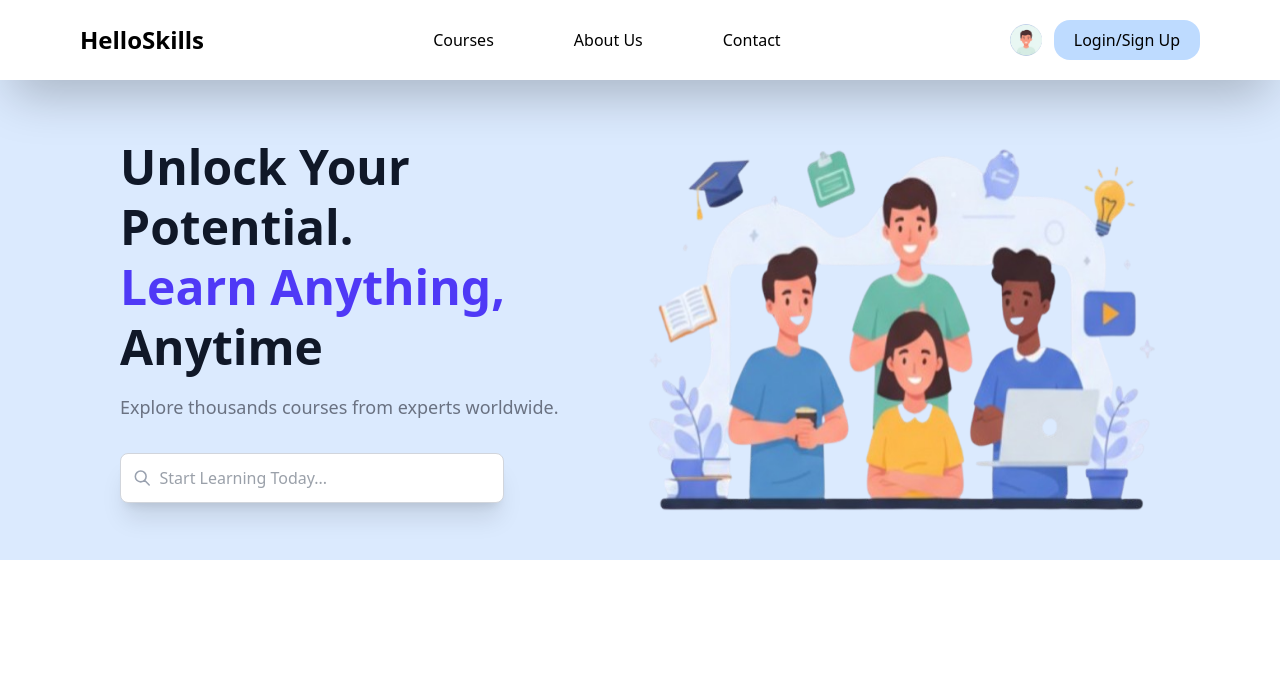
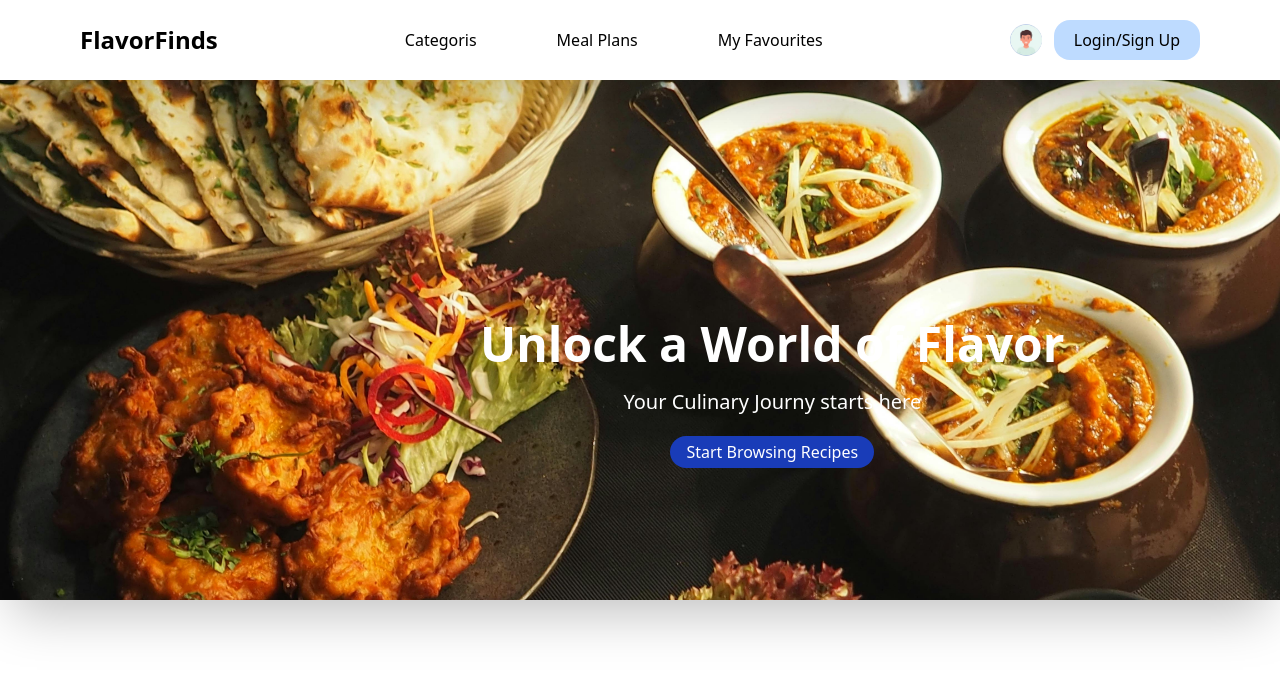
Before and after one commit to IamFJ03/HelloSkillz, a React app in the folder frontend/: page / in a window 1280 px wide. Shown: the top 674 px of the page. Built offline with nearby package versions, Linux system fonts and the light colour scheme; the HTML template or start-up script is replaced by a standard one.

Commit message:
Improved Home Page

```diff
--- a/frontend/src/Components/HeroSection.jsx
+++ b/frontend/src/Components/HeroSection.jsx
@@ -1,39 +1,17 @@
-import React from 'react';
-import Hero from '../assets/Hero.png';
+import React from 'react'
+import Hero from '../assets/Hero.jpg';
 
-const HeroSection = () => (
-    <section className="flex flex-col md:flex-row items-center justify-between  px-30 bg-blue-100 h-120">
-        <div className="lg:w-1/2 mb-10 lg:mb-0">
-            <h1 className="text-5xl font-bold text-gray-900 leading-tight">
-                Unlock Your Potential.<br />
-                <span className="text-indigo-600">Learn Anything,</span><br />
-                Anytime
-            </h1>
-            <p className="mt-4 text-lg text-gray-500 max-w-md">
-                Explore thousands courses from experts worldwide.
-            </p>
-
-            <div className="mt-8 flex items-center border border-gray-300 rounded-lg p-3 max-w-sm shadow-sm focus-within:ring-2 focus-within:ring-indigo-500 transition-all bg-white shadow-xl">
-                <svg className="w-5 h-5 text-gray-400 mr-2" fill="none" stroke="currentColor" viewBox="0 0 24 24" xmlns="http://www.w3.org/2000/svg"><path strokeLinecap="round" strokeLinejoin="round" strokeWidth="2" d="M21 21l-6-6m2-5a7 7 0 11-14 0 7 7 0 0114 0z"></path></svg>
-                <input
-                    type="text"
-                    placeholder="Start Learning Today..."
-                    className="w-full text-gray-700 focus:outline-none bg-transparent"
-                />
-            </div>
+export default function HeroSection() {
+  return (
+    <div>
+      <div className='relative w-full overflow-hidden shadow-2xl'>
+        <img src={Hero} className='h-130 w-full object-cover'/>
+        <div className='absolute top-60 left-120 text-center'>
+        <p className=' text-white font-bold text-5xl'>Unlock a World of Flavor</p>
+        <p className=' text-white text-xl my-5'>Your Culinary Journy starts here</p>
+        <button className='bg-blue-800 text-white rounded-2xl py-1 px-4'>Start Browsing Recipes</button>
         </div>
-
-        <div className="lg:w-1/2 flex justify-center lg:justify-end">
-
-            <div className="relative w-full max-w-lg">
-
-                <img
-                    src={Hero}
-                    className="h-100 w-screen rounded"
-                />
-            </div>
-        </div>
-    </section>
-);
-
-export default HeroSection;
+      </div>
+    </div>
+  )
+}
--- a/frontend/src/Components/Navbar.jsx
+++ b/frontend/src/Components/Navbar.jsx
@@ -6,13 +6,13 @@ export default function Navbar() {
     <div className='sticky top-0 z-50'>
       <div className='flex items-center justify-between px-20 py-5 bg-white shadow-2xl'>
         <div>
-            <p className='font-bold text-2xl'>HelloSkills</p>
+            <p className='font-bold text-2xl'>FlavorFinds</p>
         </div>
         <div>
             <ul className='flex gap-20'>
-                <li className='cursor-pointer hover:border-b-2 hover:border-blue-200 transition duration-500'>Courses</li>
-                <li className='cursor-pointer hover:border-b-2 hover:border-blue-200 transition duration-500'>About Us</li>
-                <li className='cursor-pointer hover:border-b-2 hover:border-blue-200 transition duration-500'>Contact</li>
+                <li className='cursor-pointer hover:border-b-2 hover:border-blue-200 transition duration-500'>Categoris</li>
+                <li className='cursor-pointer hover:border-b-2 hover:border-blue-200 transition duration-500'>Meal Plans</li>
+                <li className='cursor-pointer hover:border-b-2 hover:border-blue-200 transition duration-500'>My Favourites</li>
             </ul>
         </div>
         <div className='flex gap-3 items-center'>
```
Also changed, not shown: frontend/src/assets/Hero.jpg (added).
